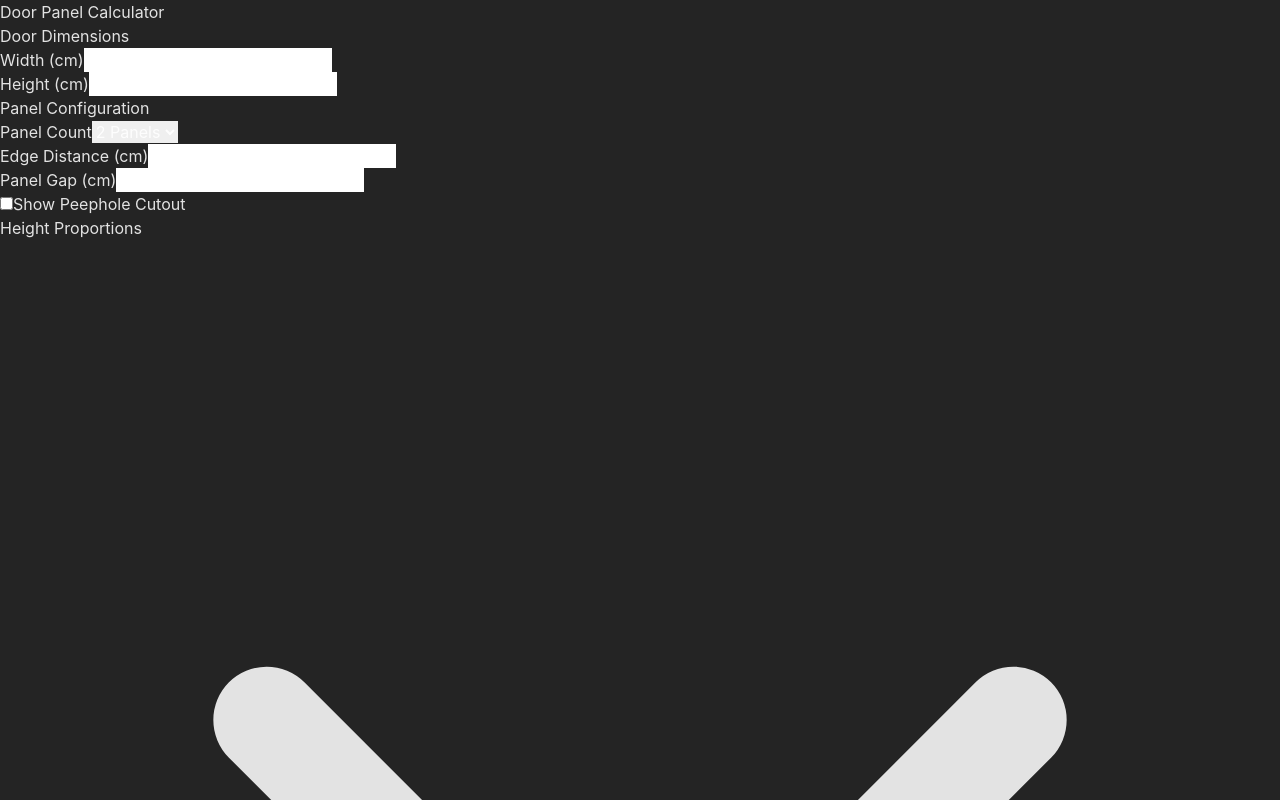
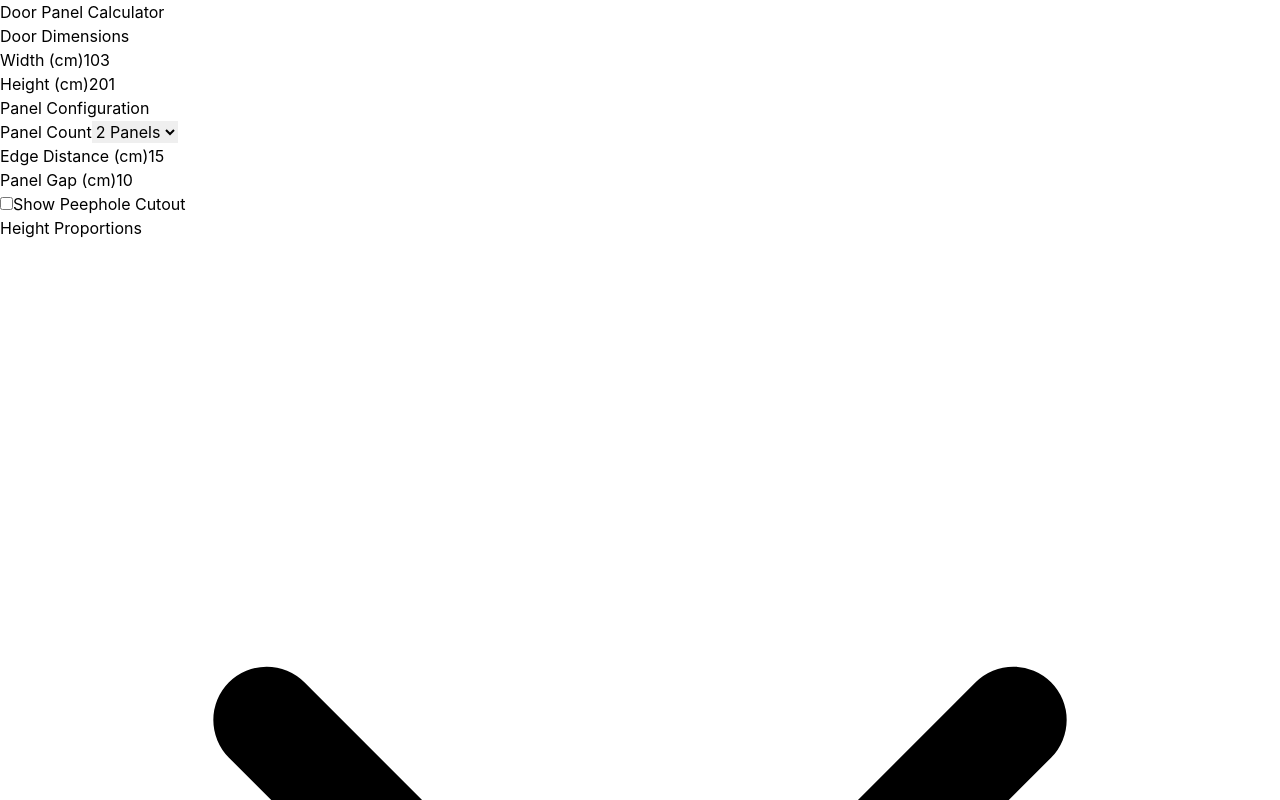
Before and after one commit to interceptor/door-panel-calculator, a React (Vite) app: page / in a window 1280 px wide. Shown: the top 800 px of the page. Built offline with nearby package versions, Linux system fonts and the light colour scheme; the HTML template or start-up script is replaced by a standard one.

Commit message:
in its current state, running npm run dev, the page at http://localhost:3000/ shows nothing

```diff
--- a/src/index.css
+++ b/src/index.css
@@ -8,8 +8,6 @@
   font-weight: 400;
 
   color-scheme: light;
-  color: rgba(255, 255, 255, 0.87);
-  background-color: #242424;
 
   font-synthesis: none;
   text-rendering: optimizeLegibility;
@@ -20,8 +18,6 @@
 
 body {
   margin: 0;
-  display: flex;
-  place-items: center;
   min-width: 320px;
   min-height: 100vh;
 }
```
